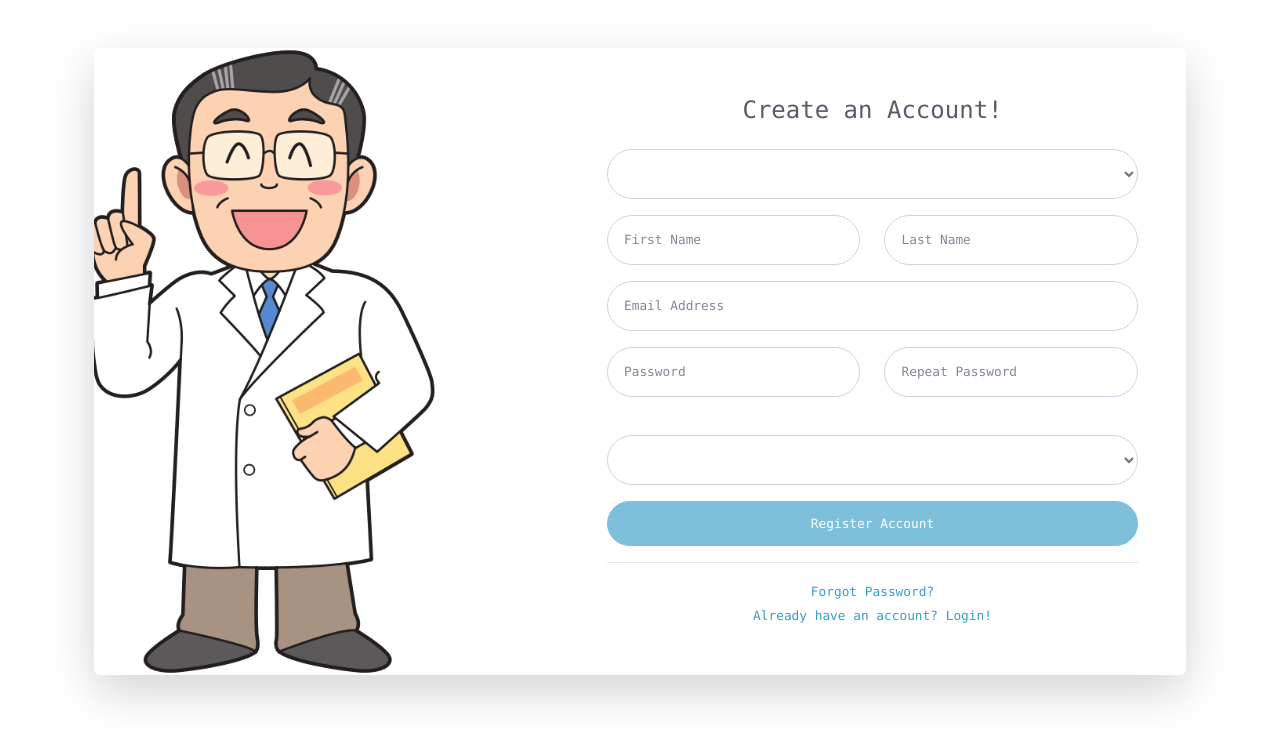
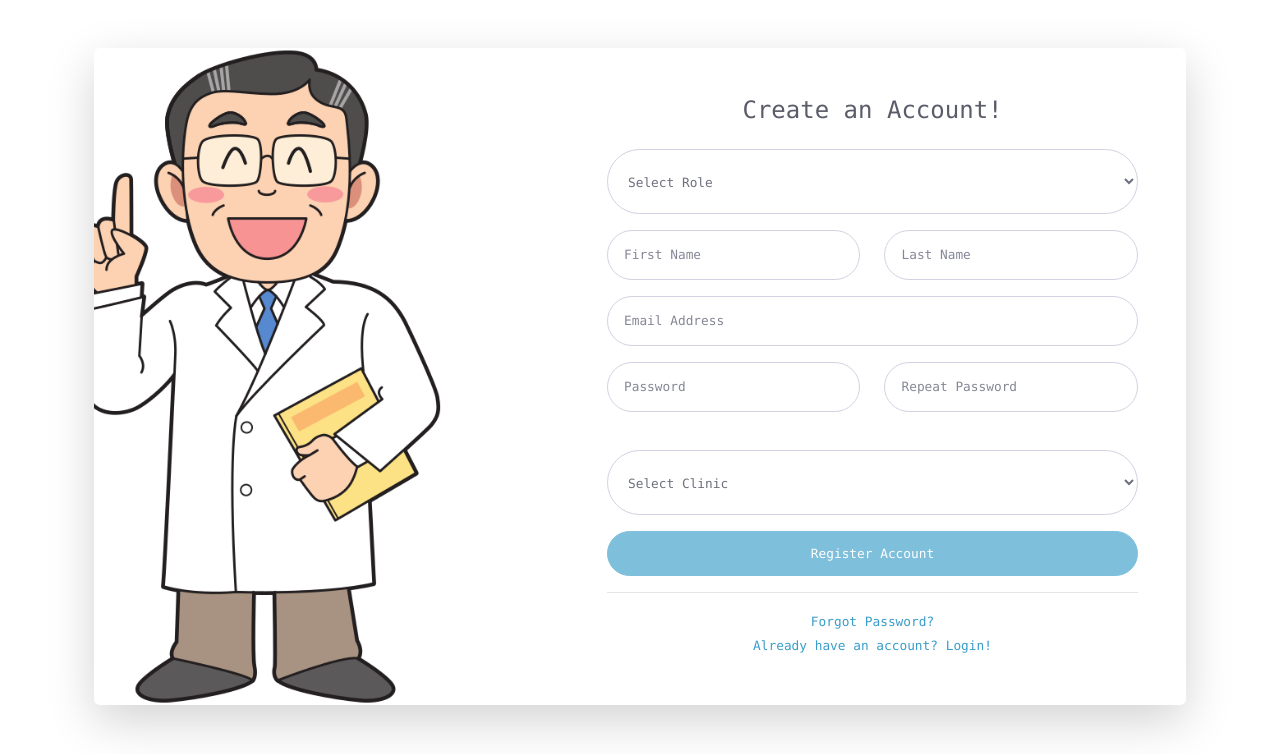
Before and after one commit to kartowka/Healthcare-website, a Node server app: page /register in a window 1280 px wide. Shown: the part 122-876 px from the top of the page. Run offline with Node 20, Linux system fonts and the light colour scheme; some libraries are stand-ins or nearby versions.

Commit message:
fixed radio boxes not showing default text & selected pick

```diff
--- a/src/views/register.ejs
+++ b/src/views/register.ejs
@@ -36,8 +36,11 @@
                                 <form class="user" action="/register" method="POST">
                                     <div class="form-group">
                                         <select name="role" class="form-control form-control-user"
-                                            placeholder="Select Role" id="role" onchange="showDiv('role_select', this)">
-                                            <option value="" disabled selected>Select Role</option>
+                                            placeholder="Select Role" id="role" onchange="showDiv('role_select', this)"
+                                            style="
+                                            height: 65px;
+                                        ">
+                                            <option value="" disabled="" selected="">Select Role</option>
                                             <option value="doctor">Dr.</option>
                                             <option value="patient">Patient</option>
                                         </select>
@@ -81,8 +84,10 @@
 
                                     <div class="form-group">
                                         <select name="clinic" class="form-control form-control-user"
-                                            placeholder="Select Clinic" id="clinic">
-                                            <option value="" disabled selected>Select Clinic</option>
+                                            placeholder="Select Clinic" id="clinic" style="
+                                            height: 65px;
+                                        ">
+                                            <option value="" disabled="" selected="">Select Clinic</option>
                                             <option value="Clalit">Clalit</option>
                                             <option value="Meuhedet">Meuhedet</option>
                                             <option value="Macabi">Macabi</option>
```
